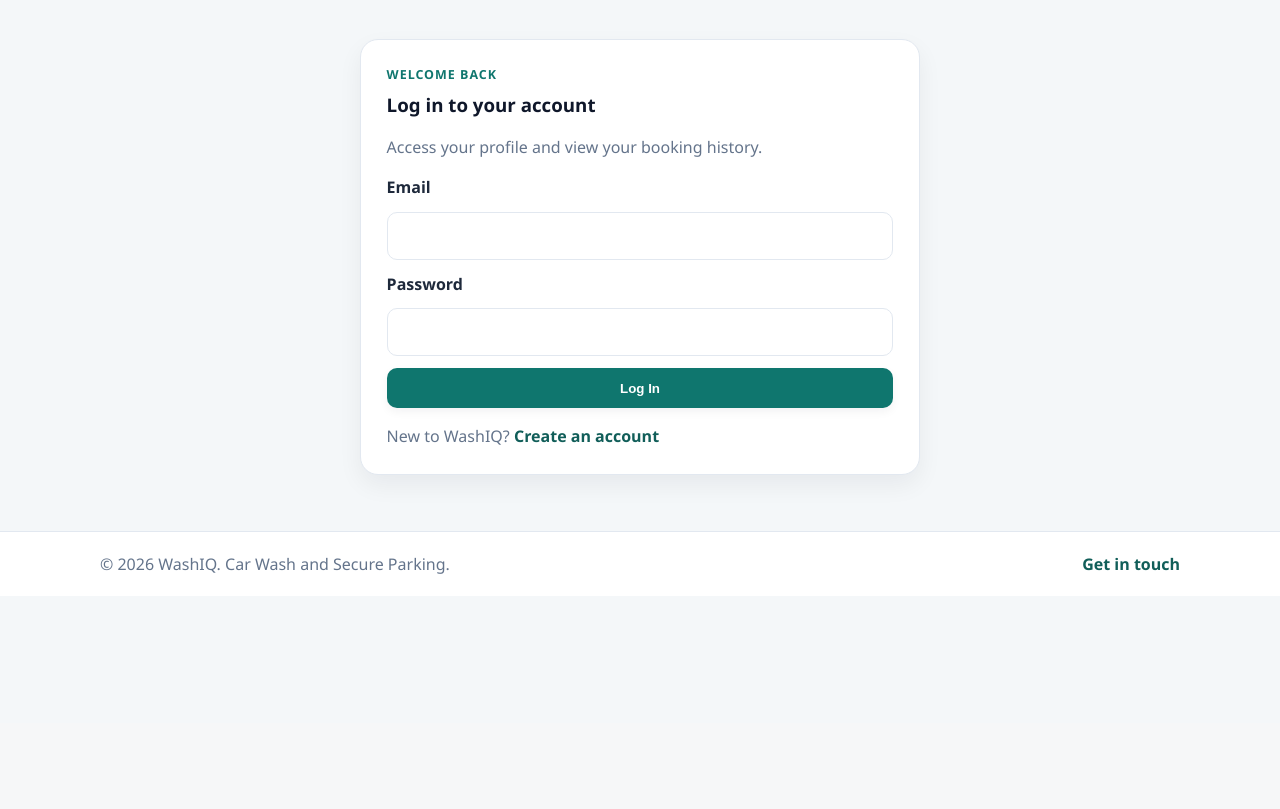
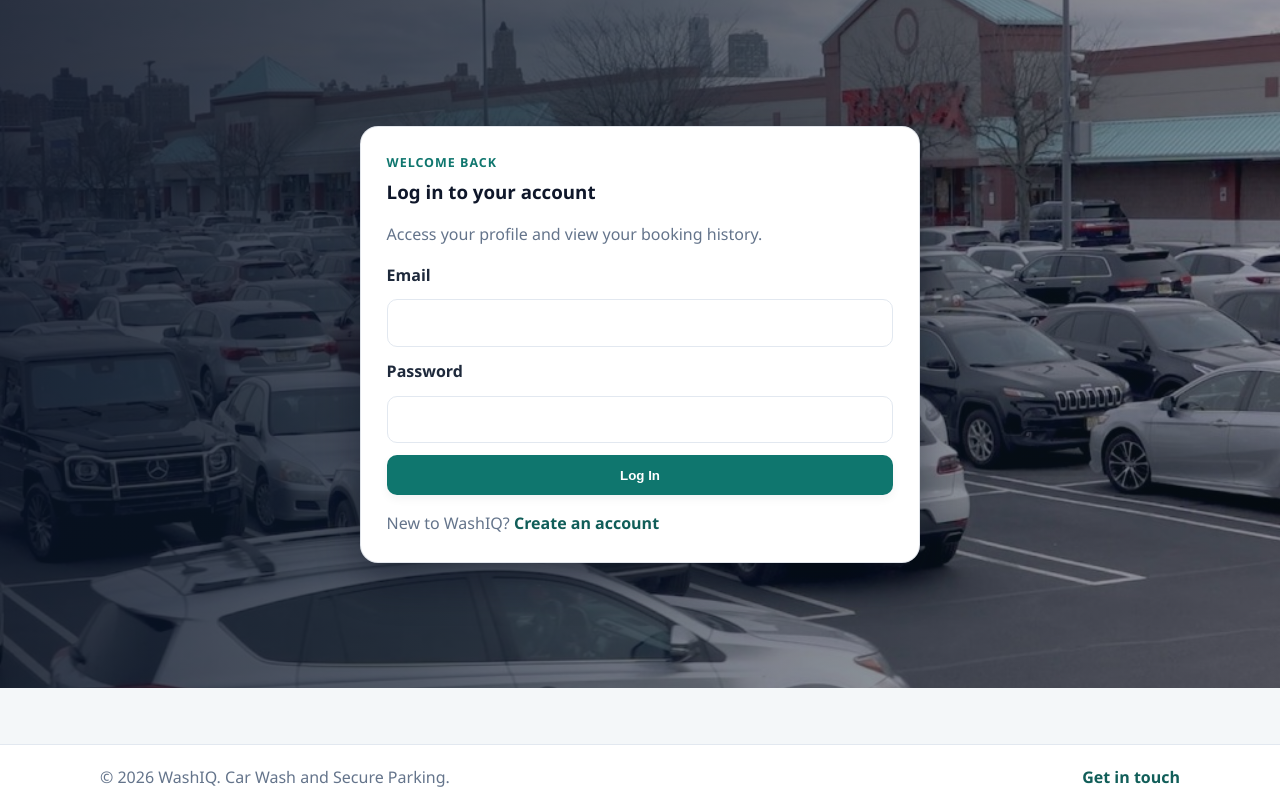
Before and after one commit to Nomthandazo-Khoza/WashIQ, a FastAPI app: page /login in a window 1280 px wide. Shown: the part 77-886 px from the top of the page. Before the commit the page ends 651 px from the top, so only its background shows below. Run offline with FastAPI, Linux system fonts and the light colour scheme.

Commit message:
Apply login/homepage background image refresh.
Add static background assets and update login/background styling so both pages render the new visual treatment reliably.

Made-with: Cursor

```diff
--- a/app/static/css/styles.css
+++ b/app/static/css/styles.css
@@ -1590,6 +1590,41 @@ html {
   place-items: center;
 }
 
+.auth-wrap--login {
+  position: relative;
+  isolation: isolate;
+  width: 100vw;
+  margin-left: calc(50% - 50vw);
+  margin-top: -2.4rem;
+  min-height: min(86vh, 760px);
+  padding: clamp(2.5rem, 8vw, 5rem) 1rem;
+  background-color: #0b1a2d;
+  background-image: url("../images/login-bg.jpg");
+  background-size: cover;
+  background-position: center;
+  background-repeat: no-repeat;
+}
+
+.auth-wrap--login::before {
+  content: "";
+  position: absolute;
+  inset: 0;
+  z-index: -1;
+  background: linear-gradient(
+    108deg,
+    rgba(8, 18, 36, 0.86) 0%,
+    rgba(10, 25, 41, 0.7) 42%,
+    rgba(11, 27, 43, 0.52) 66%,
+    rgba(11, 27, 43, 0.34) 100%
+  );
+}
+
+.auth-wrap--login .auth-card {
+  border: 1px solid rgba(148, 163, 184, 0.28);
+  box-shadow: 0 18px 40px rgba(2, 6, 23, 0.42);
+  backdrop-filter: blur(2px);
+}
+
 .auth-card {
   width: min(100%, 560px);
 }
@@ -1610,6 +1645,14 @@ html {
 
 .auth-link a:hover {
   text-decoration: underline;
+}
+
+@media (max-width: 640px) {
+  .auth-wrap--login {
+    min-height: min(100vh, 720px);
+    padding: 1.35rem 0.85rem 2rem;
+    background-position: 64% center;
+  }
 }
 
 .profile-header h1 {
--- a/app/templates/login.html
+++ b/app/templates/login.html
@@ -3,7 +3,7 @@
 {% block meta_description %}Log in to your WashIQ account to access your profile and personal booking history.{% endblock %}
 
 {% block content %}
-<section class="auth-wrap">
+<section class="auth-wrap auth-wrap--login">
   <article class="card auth-card">
     <p class="eyebrow">Welcome Back</p>
     <h1>Log in to your account</h1>
```
Also changed, not shown: app/static/images/car-wash.jpg (added), app/static/images/login-bg.jpg (added).
